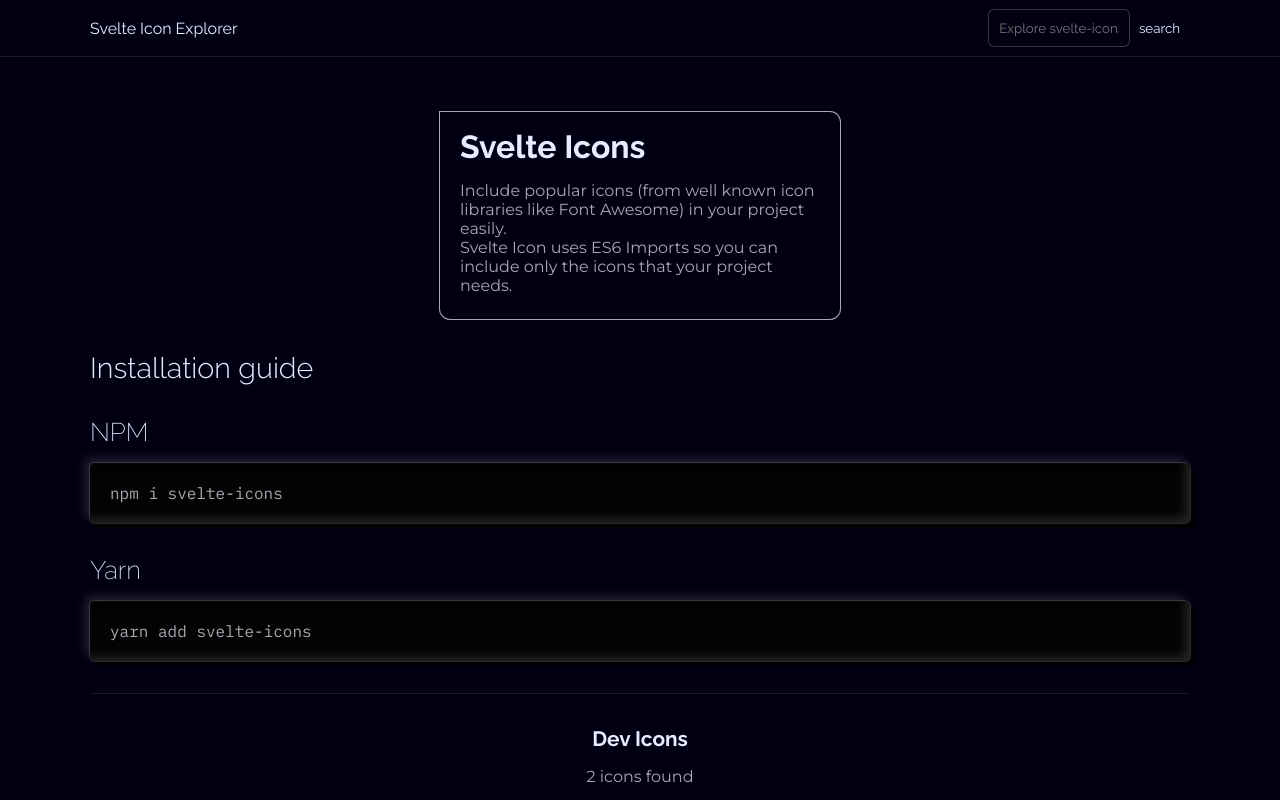
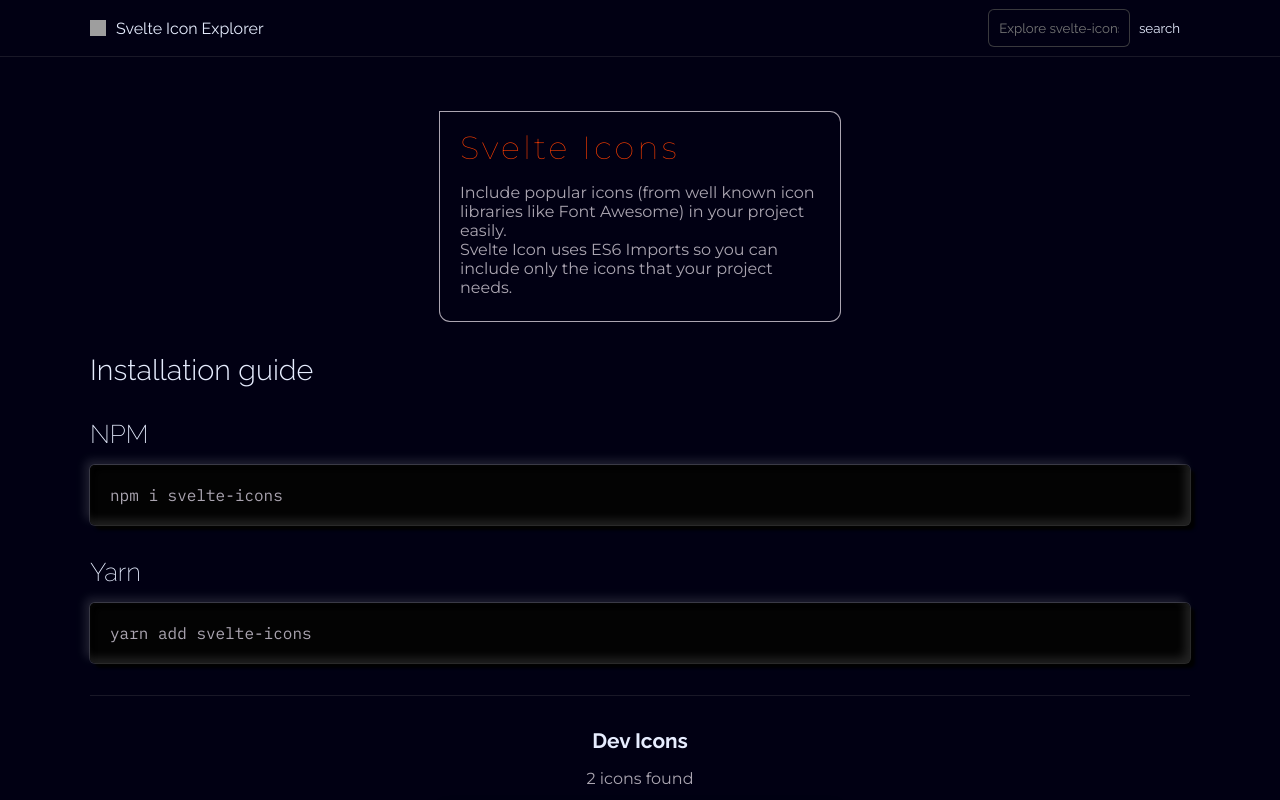
Before and after one commit to JuSellier/Svelte-Icon-Explorer, a Svelte app: page / in a window 1280 px wide. Shown: the top 800 px of the page. Built offline with nearby package versions, Linux system fonts and the light colour scheme; grey boxes are pictures that could not be loaded.

Commit message:
added svelte image to header and improved defaultview styling

```diff
--- a/public/global.css
+++ b/public/global.css
@@ -27,9 +27,9 @@
 
   --clr-1: #c073ff;
   --clr-1-x: #ff73c0;
-  --clr-2: #ff3e00;
 
   /* body color defaults */
+  --clr-svelte-red: #ff3e00;
   --clr-gradient-1: linear-gradient(45deg, var(--clr-1), var(--clr-1-x));
   transition: background 0.2s linear;
   background: var(--clr-bg);
@@ -43,7 +43,6 @@
 
   --clr-1: #8c00ff;
   --clr-1-x: #ff008c;
-  --clr-2: #ff3e00;
 }
 
 * {
--- a/src/components/DefaultView/DefaultView.svelte
+++ b/src/components/DefaultView/DefaultView.svelte
@@ -21,6 +21,13 @@
     flex-direction: column;
     row-gap: 1rem;
   }
+
+  h1 {
+    color: var(--clr-svelte-red);
+    font-weight: 100;
+    letter-spacing: 0.2rem;
+    font-family: var(--font-p);
+  }
 </style>
 
 <div class="intro contain">
--- a/src/components/Header/Header.svelte
+++ b/src/components/Header/Header.svelte
@@ -22,10 +22,23 @@
 
   a {
     width: 100%;
+    display: flex;
+    align-items: center;
+  }
+
+  .app-header-img {
+    width: 1em;
+    height: 1em;
+    margin-right: 10px;
   }
 </style>
 
 <header>
-  <a href="." on:click={() => searchInput.set('')}>Svelte Icon Explorer</a>
+  <a href="." on:click={() => searchInput.set('')}>
+    <img
+      class="app-header-img"
+      src="https://upload.wikimedia.org/wikipedia/commons/thumb/1/1b/Svelte_Logo.svg/638px-Svelte_Logo.svg.png"
+      alt="svelte icon" />
+    Svelte Icon Explorer</a>
   <SearchBar />
 </header>
--- a/src/components/IconLibrary/IconLibrary.svelte
+++ b/src/components/IconLibrary/IconLibrary.svelte
@@ -38,7 +38,7 @@
 
   h5 {
     position: sticky;
-    top: 1rem;
+    top: 5px;
     text-align: center;
     z-index: 200;
     pointer-events: none;
@@ -87,7 +87,7 @@
   {#if !expanded}
     <button class="contain" on:click={() => (expanded = true)}>Explore
       {name}
-      icons...</button>
+    </button>
   {/if}
   {#if expanded}
     <button class="contain" on:click={() => (expanded = false)}>Minify</button>
```
Also changed, not shown: 1 other file (tests, documents, lock files or other folders).
